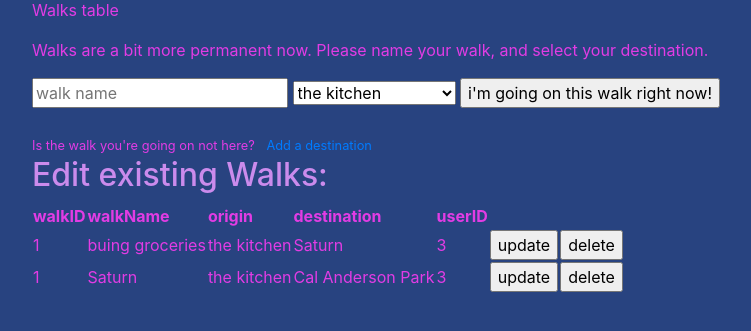
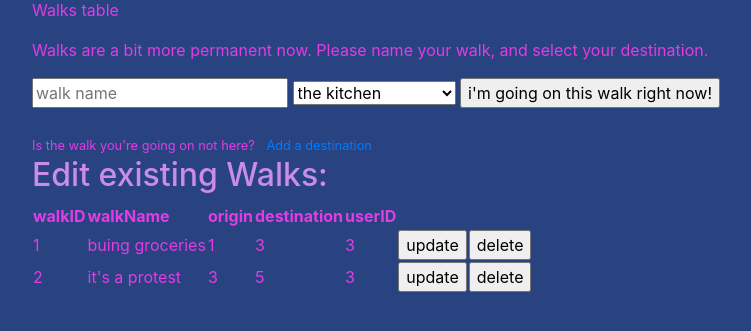
Before and after one commit to hjryan/ryanryan, a Flask app: page /walks in a window 1280 px wide. Shown: the part 152-483 px from the top of the page, without its empty margins (53-804 px from the left). Run offline with Flask 2, Linux system fonts and the light colour scheme.

Commit message:
walks data

```diff
--- a/templates/locales.html
+++ b/templates/locales.html
@@ -44,13 +44,13 @@
     <td><input type="submit" value="delete" id="deleteButton" required></td>
   </tr>
   <tr>
-    <td>5</td>
+    <td>6</td>
     <td>Interlaken Park</td>
     <td><input type="submit" value="update" id="deleteButton" required></td>
     <td><input type="submit" value="delete" id="deleteButton" required></td>
   </tr>
   <tr>
-    <td>5</td>
+    <td>7</td>
     <td>The Arboreturm</td>
     <td><input type="submit" value="update" id="deleteButton" required></td>
     <td><input type="submit" value="delete" id="deleteButton" required></td>
--- a/templates/walks.html
+++ b/templates/walks.html
@@ -32,17 +32,17 @@
 <tr>
     <td>1</td>
     <td>buing groceries</td>
-    <td>the kitchen</td>
-    <td>Saturn</td>
+    <td>1</td>
+    <td>3</td>
     <td>3</td>
     <td><input type="submit" value="update" id="updateButton" required></td>
     <td><input type="submit" value="delete" id="deleteButton" required></td>
 </tr>
 <tr>
-    <td>1</td>
-    <td>Saturn</td>
-    <td>the kitchen</td>
-    <td>Cal Anderson Park</td>
+    <td>2</td>
+    <td>it's a protest</td>
+    <td>3</td>
+    <td>5</td>
     <td>3</td>
     <td><input type="submit" value="update" id="updateButton" required></td>
     <td><input type="submit" value="delete" id="deleteButton" required></td>
```
